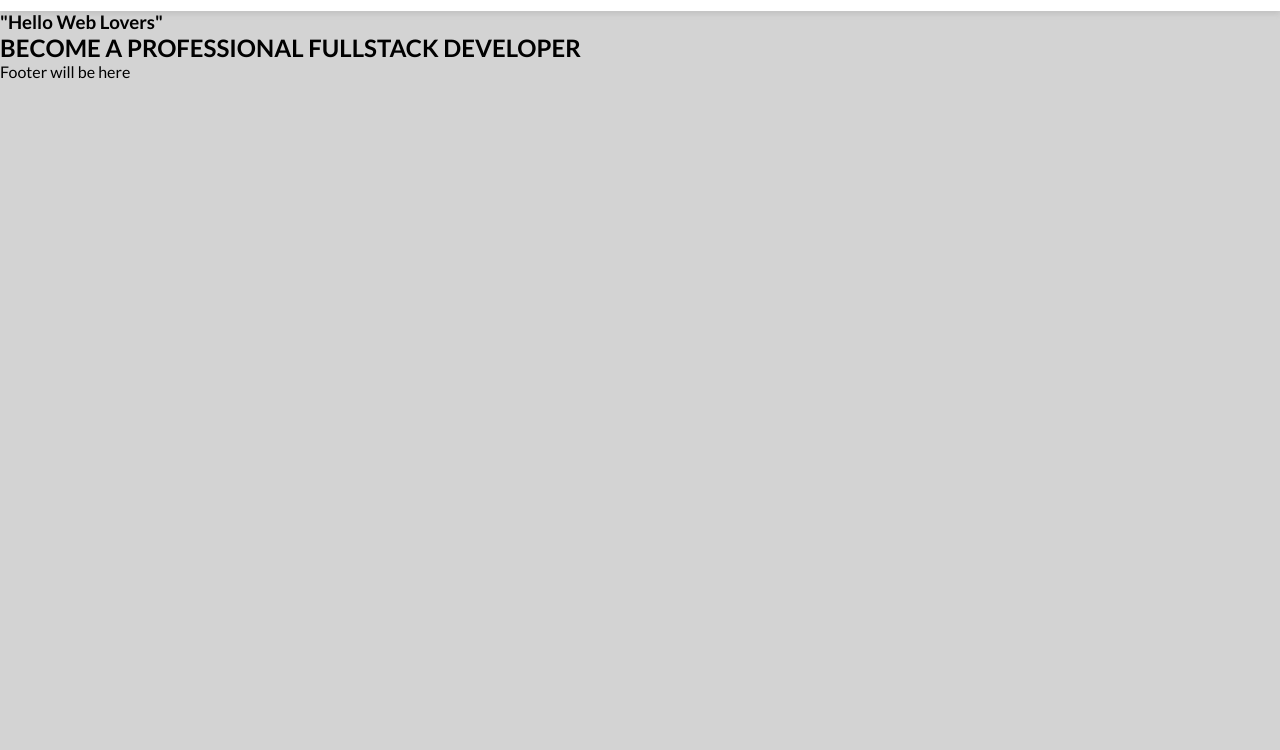
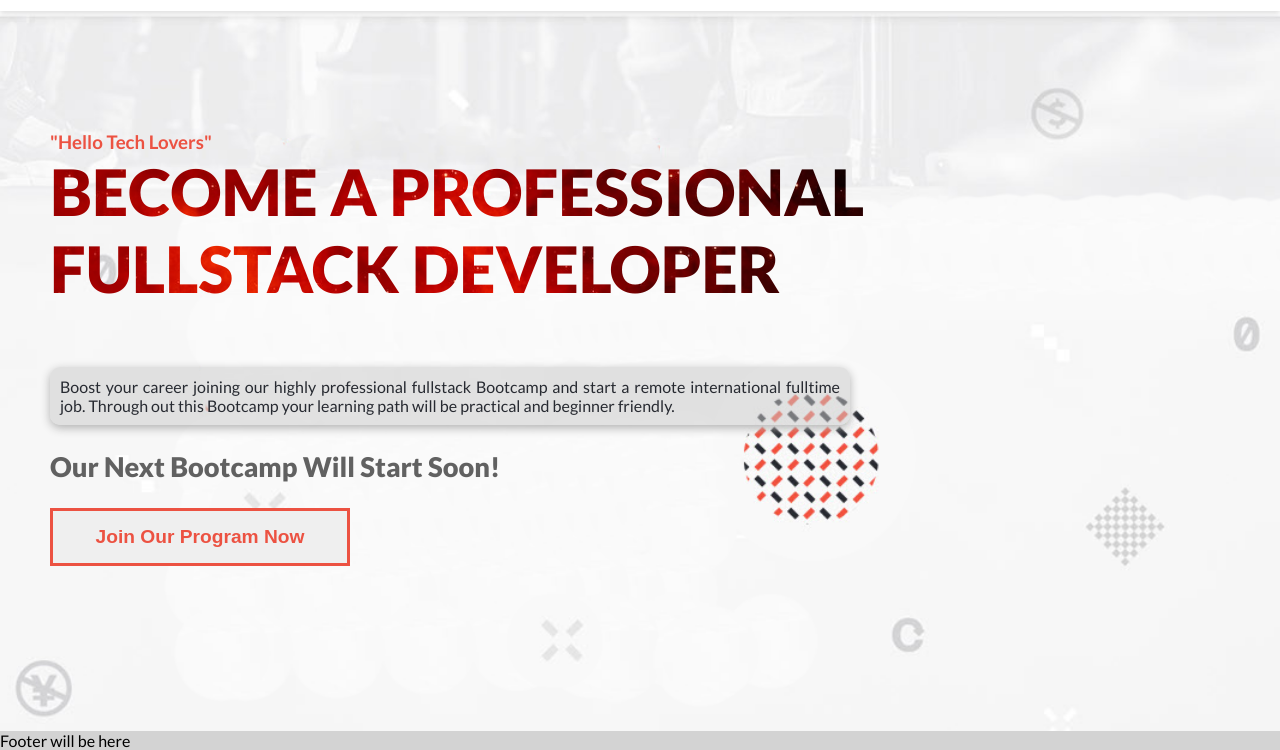
Before and after one commit to raihan2bd/code-with-raihan, a website: page index.html in a window 1280 px wide. Shown: the part 59-809 px from the top of the page. Drawn offline with Linux system fonts and the light colour scheme.

Commit message:
Add Hero Section in Index.html

```diff
--- a/css/style.css
+++ b/css/style.css
@@ -29,6 +29,10 @@ a {
   display: inline-block;
 }
 
+.primary-color {
+  color: #ec5242;
+}
+
 .header {
   left: 0;
   top: 0;
@@ -41,6 +45,7 @@ a {
   padding: 0 20px;
   justify-content: center;
   box-shadow: 0px 3px 5px rgba(155, 155, 155, 0.3);
+  background: rgba(255, 255, 255, 0.1);
 }
 
 
@@ -145,8 +150,70 @@ a {
 
 /* End of navigation bar */
 
-.container {
+/* Main Container */
+/* .container {
+} */
+
+/* Hero Section */
+.hero {
+  display: flex;
+  flex-direction: column;
+  min-height: 90vh;
+  background-size: cover;
+  background-repeat: no-repeat;
+  background-image: url("../images/hero-bg.png");
+  padding: 15px;
+}
+
+.hero-greeting {
   margin-top: 70px;
+}
+
+.hero-title {
+  font-size: 2rem;
+  font-weight: 900;
+  background-image: url("../images/hero-title-bg.jpg");
+  background-size: cover;
+  background-attachment: fixed;
+  color: transparent;
+  -webkit-background-clip: text;
+  background-clip: text;
+  -moz-background-clip: text;
+}
+
+.hero-details {
+  background: rgba(201, 201, 201, 0.5);
+  color: #272a31;
+  border-radius: 10px;
+  padding: 10px;
+  margin: 10px 0;
+  text-align: justify;
+  max-width: 800px;
+  box-shadow: 0 3px 10px #b1b1b1;
+}
+
+.hero-deadline-title {
+  font-size: 1.7rem;
+  font-weight: 900;
+  margin: 15px 0;
+  color: #616161;
+}
+
+.btn-join {
+  border: 3px solid #ec5242;
+  color: #ec5242;
+  font-size: 1.2rem;
+  font-weight: bold;
+  max-width: 300px;
+  margin: 10px 0;
+  padding: 15px 20px;
+  transition: all 0.2s ease-in-out;
+}
+
+.btn-join:hover {
+  border-radius: 10px;
+  color: #fff;
+  background: #ec5242;
 }
 
 @media screen and (min-width: 768px) {
@@ -173,4 +240,19 @@ a {
     color: #272a31;
     font-weight: normal;
   }
+
+  /* Main container */
+  .container {
+    margin-top: 70px;
+  }
+
+  /* Hero Section */
+  .hero {
+    padding: 50px;
+  }
+
+  .hero-title {
+    font-size: 4rem;
+    margin-bottom: 50px;
+  }
 }
--- a/index.html
+++ b/index.html
@@ -6,7 +6,7 @@
   <meta name="viewport" content="width=device-width, initial-scale=1.0">
   <link rel="preconnect" href="https://fonts.googleapis.com">
 <link rel="preconnect" href="https://fonts.gstatic.com" crossorigin>
-<link href="https://fonts.googleapis.com/css2?family=Lato:wght@400;700&display=swap" rel="stylesheet">
+<link href="https://fonts.googleapis.com/css2?family=Lato:wght@400;700;900&display=swap" rel="stylesheet">
   <link rel="icon" type="image/x-icon" href="./images/favicon.png">
   <link rel="stylesheet" href="./css/style.css">
   <title>Code With Raihan</title>
@@ -59,8 +59,11 @@
   <!-- Main container start Form here -->
   <main class="container">
     <section id="hero" class="hero">
-      <h3 class="hero-greetin">"Hello Web Lovers"</h3>
-      <h1 class="hero-title">BECOME A PROFESSIONAL FULLSTACK DEVELOPER</h1>
+      <h3 class="primary-color hero-greeting">"Hello Tech Lovers"</h3>
+      <h1 class="hero-title">BECOME A PROFESSIONAL<br> FULLSTACK DEVELOPER</h1>
+      <p class="hero-details">Boost your career joining our highly professional fullstack Bootcamp and start a remote international fulltime job. Through out this Bootcamp your learning path will be practical and beginner friendly.</p>
+      <h2 class="hero-deadline-title">Our Next Bootcamp Will Start Soon!</h2>
+      <button class="btn-join">Join Our Program Now</button>
     </section>
   </main>
   <footer class="footer">Footer will be here</footer>
```
Also changed, not shown: images/hero-bg.png (added), images/hero-title-bg.jpg (added), images/program.png (added).
